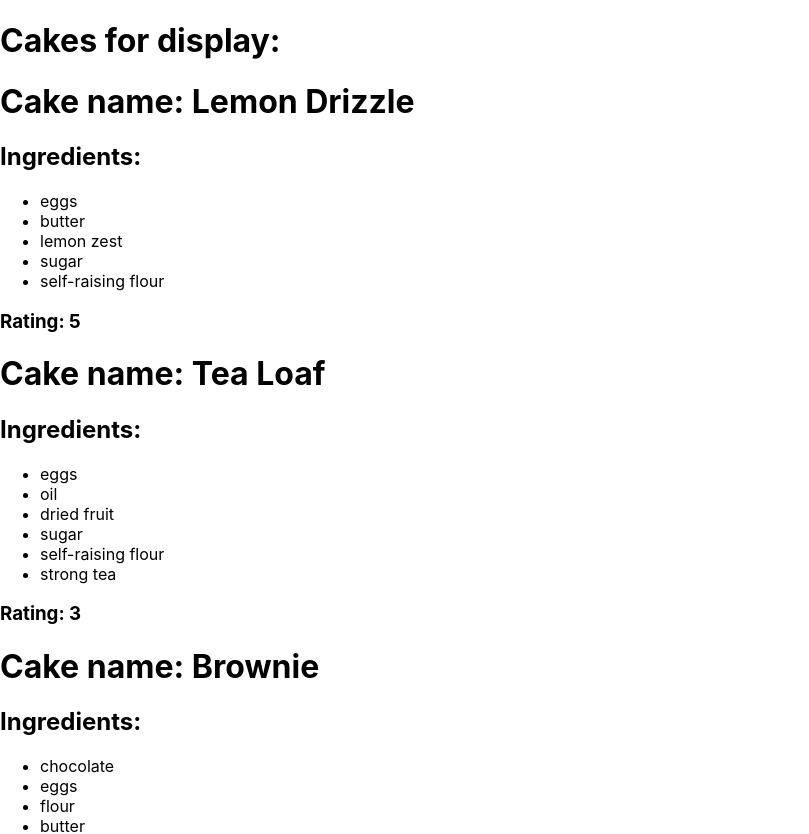
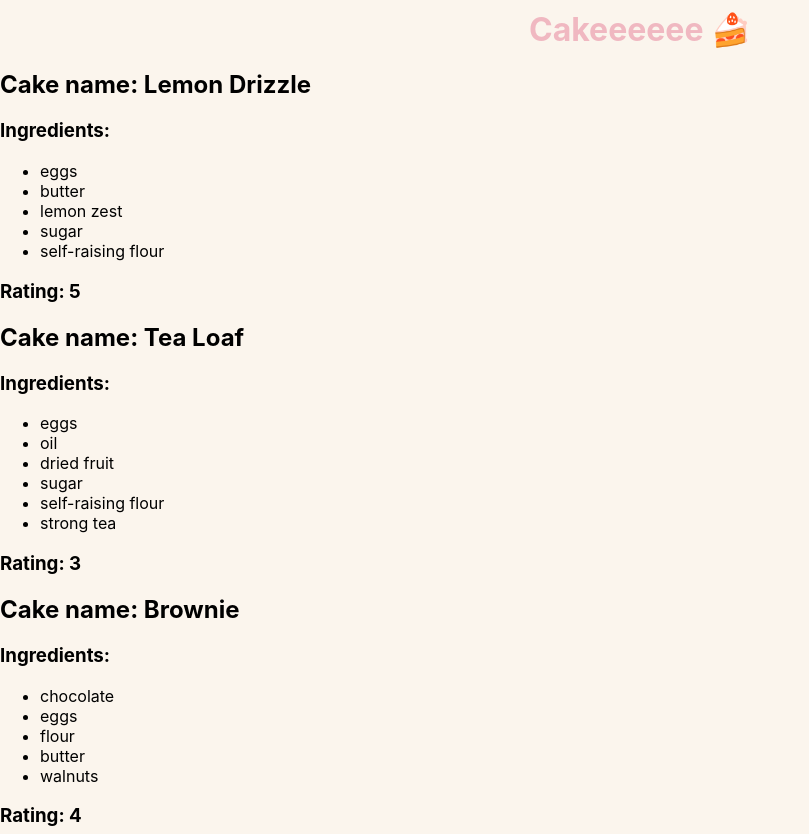
Before and after one commit to L1ly-42/Week08Day4_BakeryCont, a React (Create React App) app: page / in a window 1280 px wide. Shown: the top 834 px of the page, without its empty margins (0-809 px from the left). Built offline with nearby package versions, Linux system fonts and the light colour scheme.

Commit message:
did app.js styling

```diff
--- /dev/null
+++ b/src/App.css
@@ -0,0 +1,10 @@
+h1 {
+    text-align: center;
+    color: rgb(240, 184, 193);
+    padding-top: 10px;
+    margin-top: auto;
+}
+
+div{
+    background-color: rgb(251, 245, 237);
+}
--- a/src/App.js
+++ b/src/App.js
@@ -1,12 +1,13 @@
 import Bakery from "./container/Bakery";
+import "./App.css"
 
 
 function App() {
   return (
-    <>
-    <h1>Cakes for display:</h1>
+    <div>
+    <h1>Cakeeeeee 🍰 </h1>
     <Bakery/>
-    </>
+    </div>
   );
 }
 
--- a/src/component/Cake.js
+++ b/src/component/Cake.js
@@ -12,8 +12,8 @@ const Cake = ({cake}) => {
 
     return (
         <>
-        <h1> Cake name: {cake.cakeName} </h1>
-        <h2>Ingredients:</h2>
+        <h2> Cake name: {cake.cakeName} </h2>
+        <h3>Ingredients:</h3>
         <ul>
             {createNewItem()}
             {/* <li>{cake.ingredients.toString()}</li> */}
```
